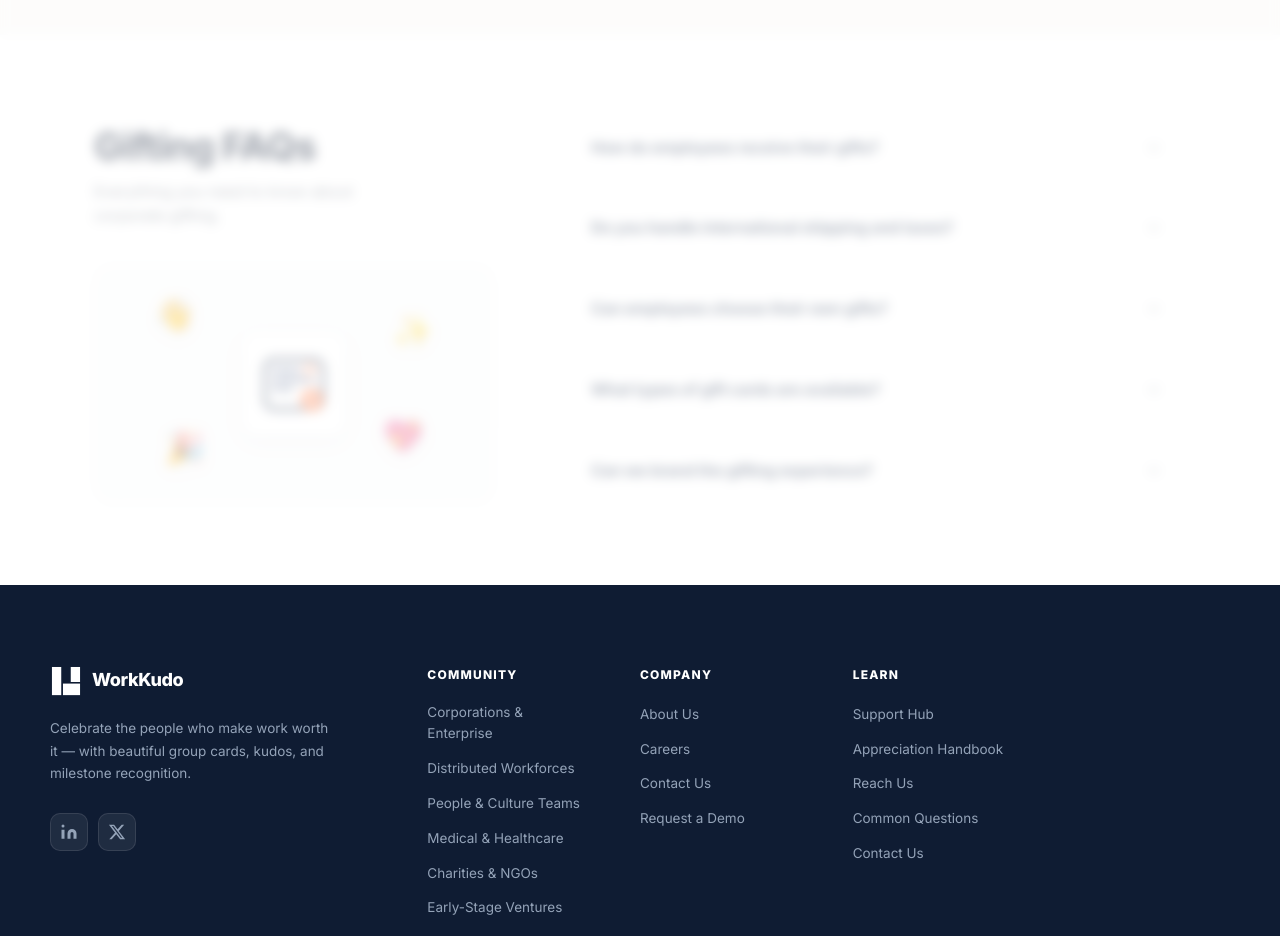
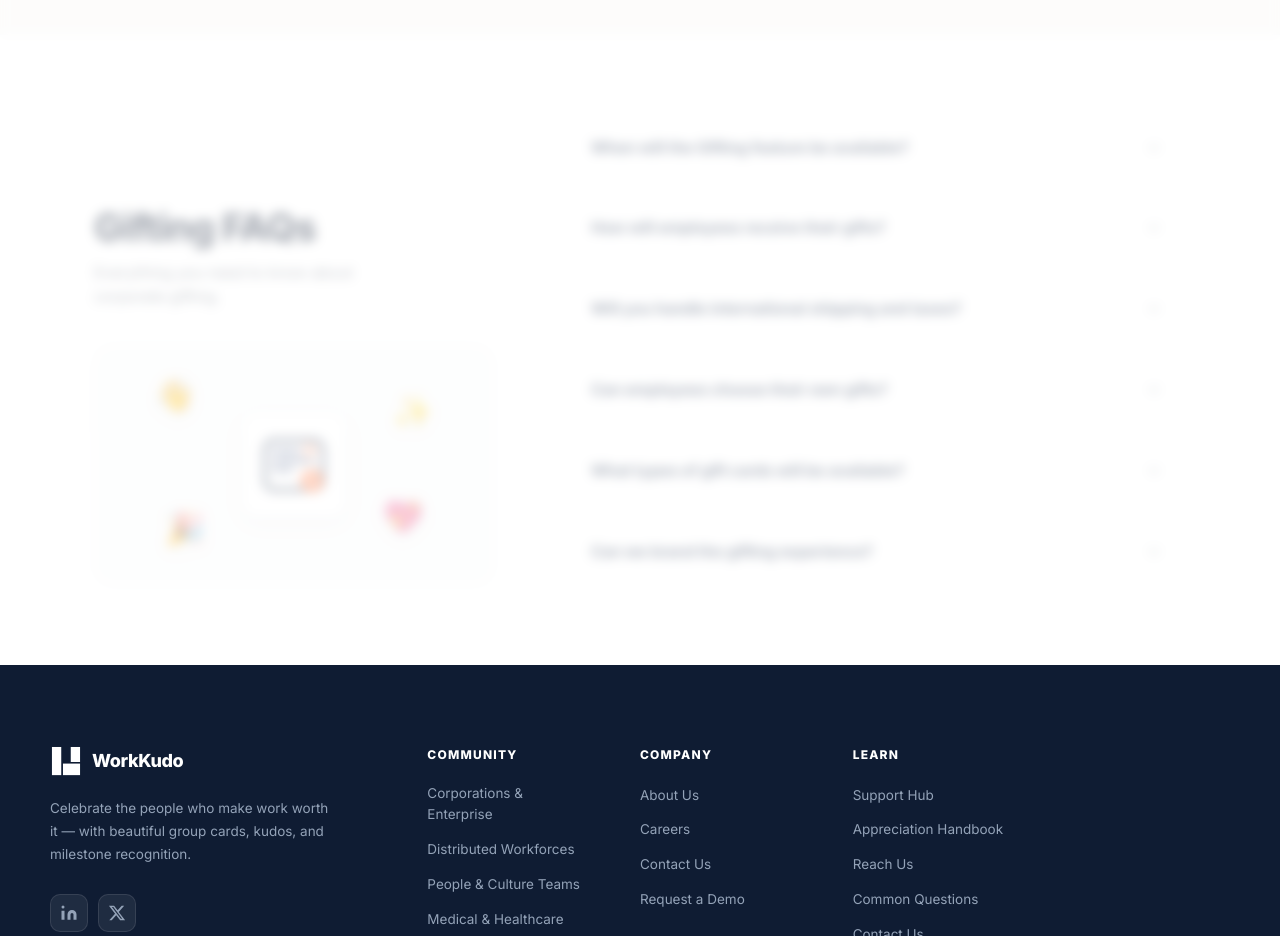
Before and after one commit to codecurser/WorkKudo, a React (Vite) app: page /gifting in a window 1280 px wide. Shown: the part 5240-6176 px from the top of the page. Built offline with nearby package versions, Linux system fonts and the light colour scheme.

Commit message:
Update Assistance and Footer links

```diff
--- a/src/components/Footer/Footer.jsx
+++ b/src/components/Footer/Footer.jsx
@@ -41,7 +41,7 @@ const columns = [
 const socials = [
   {
     label: 'LinkedIn',
-    href: 'https://www.linkedin.com/company/prosoai/',
+    href: 'https://www.linkedin.com/showcase/workkudo/posts/',
     svg: (
       <svg width="18" height="18" viewBox="0 0 24 24" fill="currentColor">
         <path d="M16 8a6 6 0 0 1 6 6v7h-4v-7a2 2 0 0 0-2-2 2 2 0 0 0-2 2v7h-4v-7a6 6 0 0 1 6-6zM2 9h4v12H2z"/>
--- a/src/pages/Assistance/Assistance.jsx
+++ b/src/pages/Assistance/Assistance.jsx
@@ -17,7 +17,7 @@ const faqData = [
   { q: 'Can we automate employee milestones?', a: 'Yes. WorkKudo can be set up to remind your team ahead of birthdays, work anniversaries, and onboarding dates via email or Notion.' },
   { q: 'Can I schedule celebrations in advance?', a: 'Yes. Set a delivery date when creating the board and WorkKudo will notify the recipient automatically on that day. You can collect signatures asynchronously beforehand.' },
   { q: 'Is employee data secure?', a: 'WorkKudo takes data privacy seriously. All data is transmitted securely and we follow responsible data handling practices. Contact our team for details on how we handle data for your organization.' },
-  { q: 'Can I upgrade or change my plan later?', a: 'Yes — you can upgrade, downgrade, or cancel your plan at any time from your account settings. Upgrades take effect immediately and billing is prorated automatically.' },
+  { q: 'Are there any subscriptions or recurring fees?', a: 'No. WorkKudo charges a one-time flat fee of $5 per board. There are no subscriptions, seat fees, or hidden recurring charges.' },
 ]
 
 const recognitionExamples = [
@@ -296,14 +296,13 @@ export default function Assistance() {
                   <span className="assist-hub-group__icon" style={{ background: '#EFF6FF', color: '#3B82F6' }}>💳</span>
                   <div>
                     <h3 className="assist-hub-group__title">Account & Billing</h3>
-                    <p className="assist-hub-group__sub">Manage your subscription, team accounts, and payment details.</p>
+                    <p className="assist-hub-group__sub">Manage your team accounts and payment details.</p>
                   </div>
                 </div>
                 <div className="assist-hub-cards">
                   {[
-                    { icon: '🔄', title: 'Manage Subscription', desc: 'Upgrade, downgrade, or cancel your plan anytime from your account dashboard.', link: '#contact-us' },
                     { icon: '👥', title: 'Team Accounts', desc: 'Add seats, manage member permissions, and control access across your organisation.', link: '#contact-us' },
-                    { icon: '💰', title: 'Payment Questions', desc: 'Update billing details, view invoices, and get answers about charges and prorations.', link: '#contact-us' },
+                    { icon: '💰', title: 'Payment Questions', desc: 'Update billing details, view invoices, and get answers about charges.', link: '#contact-us' },
                   ].map((c, i) => (
                     <a key={i} href={c.link} onClick={e => { e.preventDefault(); scrollTo('contact-us') }} className="assist-hub-card">
                       <span className="assist-hub-card__icon">{c.icon}</span>
--- a/src/pages/Gifting/Gifting.jsx
+++ b/src/pages/Gifting/Gifting.jsx
@@ -134,24 +134,28 @@ const environments = [
 
 const giftingFaq = [
   {
-    q: "How do employees receive their gifts?",
-    a: "When a board is completed, the recipient receives a secure link via email. They can view their group card and select their preferred gift from our curated business catalog."
+    q: "When will the Gifting feature be available?",
+    a: "We are currently putting the finishing touches on our global gifting experience. Join the waitlist on this page to get early access as soon as we launch!"
   },
   {
-    q: "Do you handle international shipping and taxes?",
-    a: "Yes! We support fulfillment in over 150 countries. We handle all global customs, local duties, shipping logistics, and tax calculations automatically."
+    q: "How will employees receive their gifts?",
+    a: "Once launched, when a board is completed, the recipient will receive a secure link via email. They can view their group card and select their preferred gift from our curated business catalog."
+  },
+  {
+    q: "Will you handle international shipping and taxes?",
+    a: "Yes! We will support fulfillment in over 150 countries. We will handle all global customs, local duties, shipping logistics, and tax calculations automatically."
   },
   {
     q: "Can employees choose their own gifts?",
-    a: "Absolutely. We offer choice-based gifting where you set a budget (e.g., $50) and employees choose from a collection of premium physical products or digital gift cards matching that tier."
+    a: "Absolutely. We will offer choice-based gifting where you set a budget (e.g., $50) and employees choose from a collection of premium physical products or digital gift cards matching that tier."
   },
   {
-    q: "What types of gift cards are available?",
-    a: "We offer over 2,000 top brand electronic cards globally, including Amazon, Visa, Starbucks, Uber, and local retail giants in each country."
+    q: "What types of gift cards will be available?",
+    a: "We will offer over 2,000 top brand electronic cards globally, including Amazon, Visa, Starbucks, Uber, and local retail giants in each country."
   },
   {
     q: "Can we brand the gifting experience?",
-    a: "Yes, you can customize the email invitation, redemption page, eCards, and packaging inserts with your logo, corporate colors, and custom brand messages."
+    a: "Yes, you will be able to customize the email invitation, redemption page, eCards, and packaging inserts with your logo, corporate colors, and custom brand messages."
   }
 ];
 
```
Also changed, not shown: 50 other files (tests, documents, lock files or other folders).
